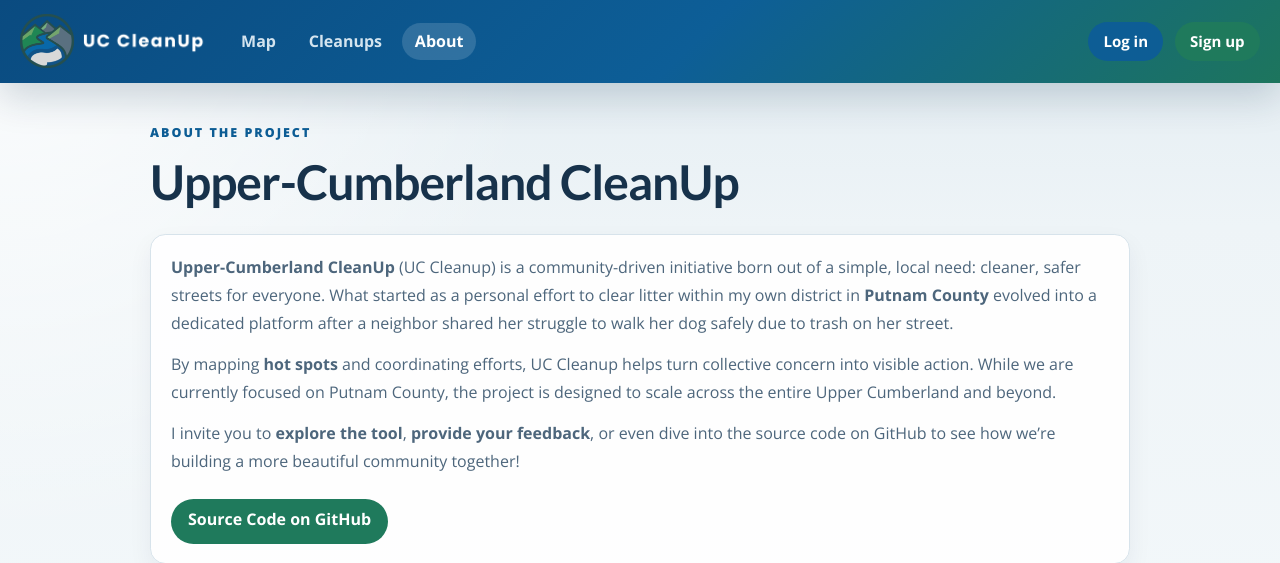
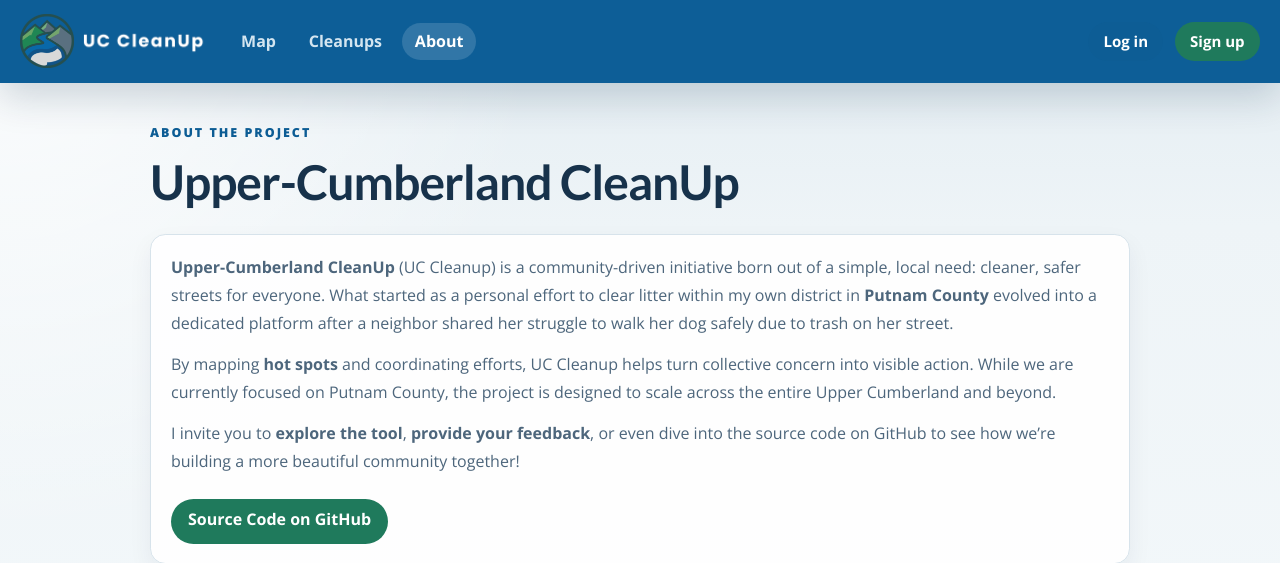
Before and after one commit to Brlaney/UC_CleanUp, a Django app: page /about/ in a window 1280 px wide. Shown: the top 563 px of the page. Run offline with Django 5.2, Linux system fonts and the light colour scheme; data that the repository does not hold is empty; parts of the project's set-up code (start-up, migrations or seed data) failed here and were passed over.

Commit message:
fix: replace topbar gradient with solid blue #0d5e97
Co-Authored-By: Claude Sonnet 4.6 <noreply@anthropic.com>

```diff
--- a/static/css/palette.css
+++ b/static/css/palette.css
@@ -11,7 +11,7 @@
   --color-surface-muted: #edf4f8;
   --color-surface-tint: rgba(10, 93, 146, 0.08);
 
-  --color-topbar-bg: linear-gradient(135deg, #0a4b80 0%, #0d5e97 54%, #1d755d 100%);
+  --color-topbar-bg: #0d5e97;
   --color-topbar-text: #f5fbff;
 
   --color-border-soft: #d7e3eb;
```
